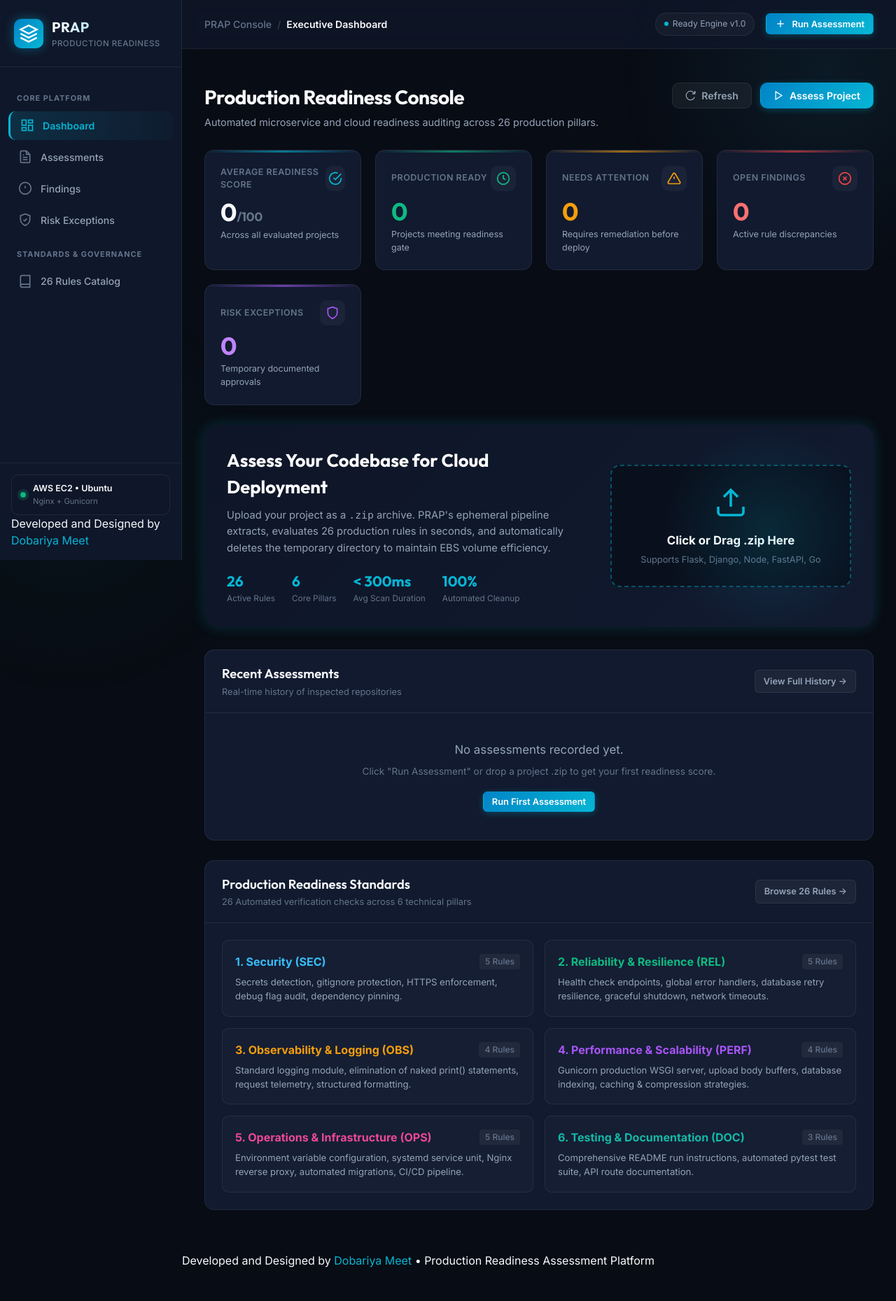
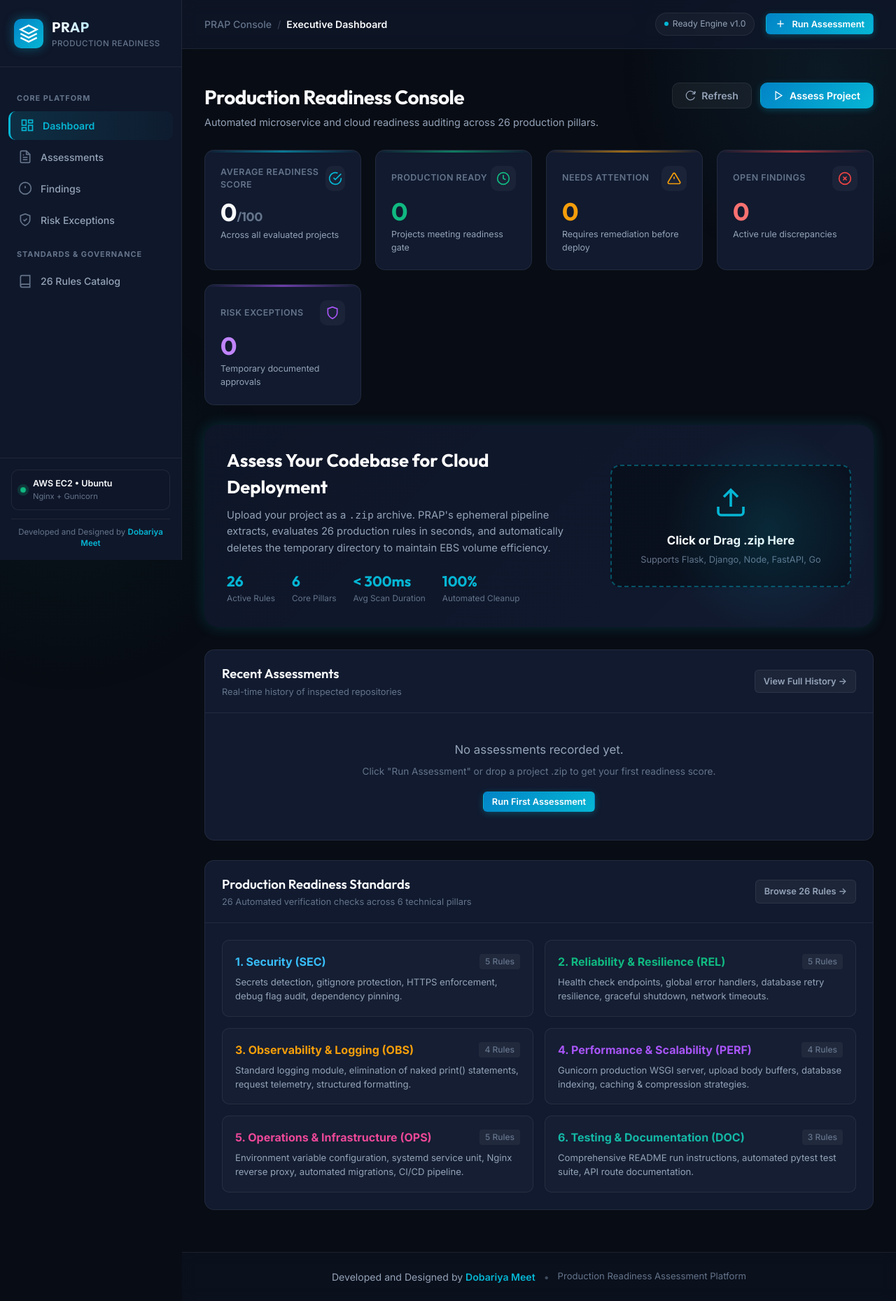
Before and after one commit to meetpatel2411/prap-server, a Flask app: page / in a window 1280 px wide. Shown: the whole page at 70% size. Before the commit the page ends 1811 px from the top, so only its background shows below. Run offline with Flask 3, Linux system fonts and the light colour scheme; data that the repository does not hold is empty; some libraries are stand-ins or nearby versions.

Commit message:
copyright style add

```diff
--- a/static/css/style.css
+++ b/static/css/style.css
@@ -1312,3 +1312,68 @@ form {
         gap: 0;
     }
 }
+
+/* ==========================================================================
+   Global Footer & Author Credits
+   ========================================================================== */
+.app-footer {
+    margin-top: auto;
+    border-top: 1px solid var(--border-subtle);
+    padding: 24px 32px;
+    background: rgba(15, 23, 42, 0.4);
+    backdrop-filter: blur(10px);
+}
+
+.footer-content {
+    display: flex;
+    align-items: center;
+    justify-content: center;
+    flex-wrap: wrap;
+    gap: 12px;
+    font-size: 0.88rem;
+    color: var(--text-secondary);
+}
+
+.footer-author-link {
+    color: var(--accent-cyan);
+    font-weight: 600;
+    text-decoration: none;
+    transition: var(--transition);
+}
+
+.footer-author-link:hover {
+    color: #38bdf8;
+    text-shadow: 0 0 10px rgba(56, 189, 248, 0.4);
+    text-decoration: underline;
+}
+
+.footer-separator {
+    color: var(--text-muted);
+    opacity: 0.6;
+}
+
+.footer-tagline {
+    color: var(--text-muted);
+    font-size: 0.82rem;
+}
+
+.creator-badge {
+    margin-top: 12px;
+    padding-top: 10px;
+    border-top: 1px solid var(--border-subtle);
+    text-align: center;
+    font-size: 0.72rem;
+    color: var(--text-muted);
+    line-height: 1.4;
+}
+
+.creator-badge a {
+    color: var(--accent-cyan);
+    font-weight: 600;
+    text-decoration: none;
+}
+
+.creator-badge a:hover {
+    text-decoration: underline;
+    color: #38bdf8;
+}
```
